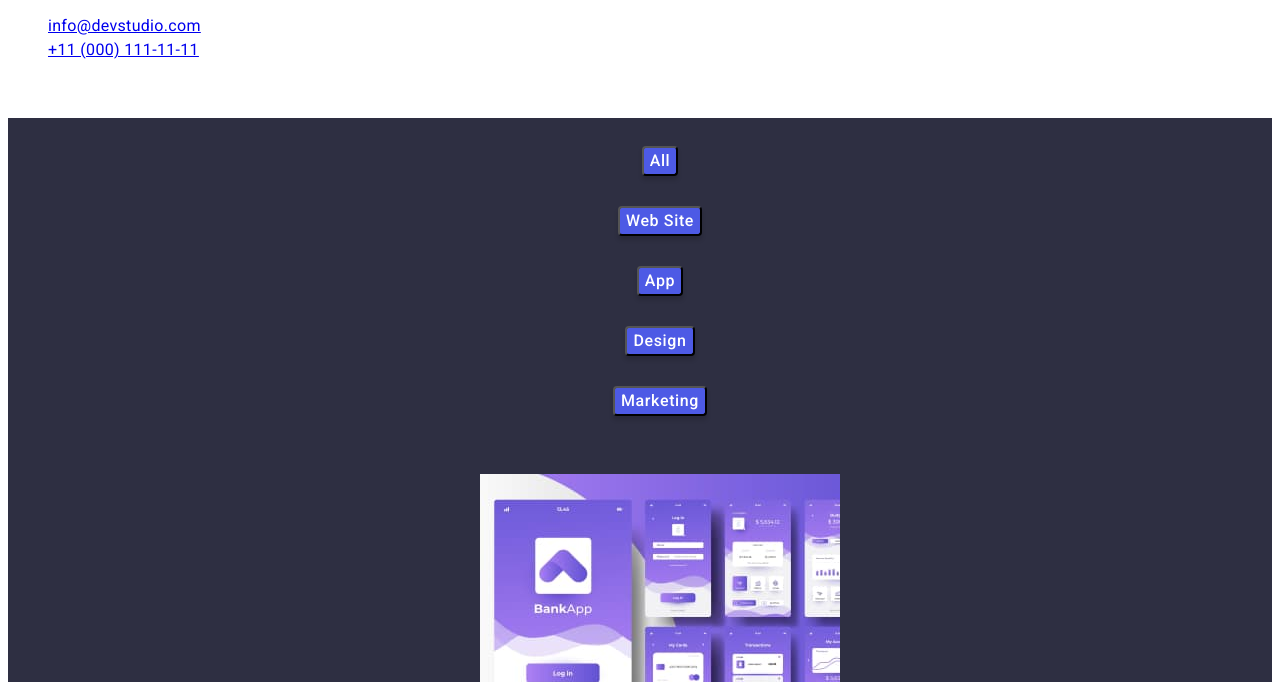
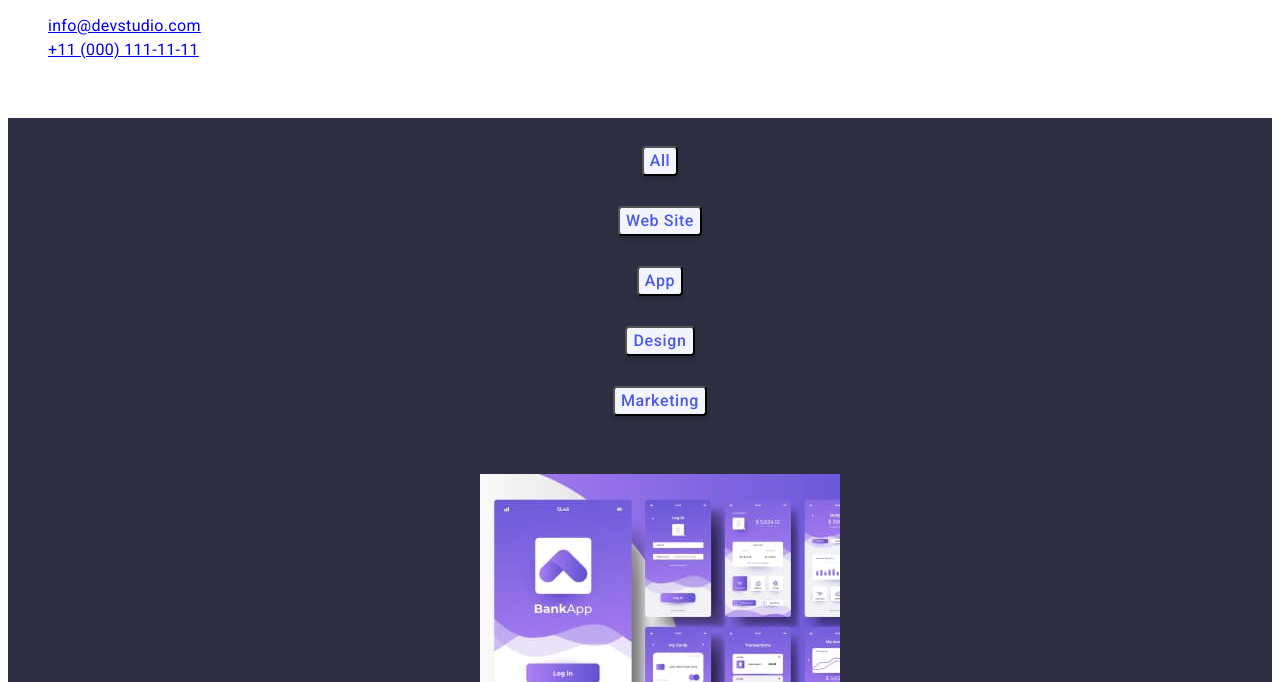
Before and after one commit to Viktoriya-ri/goit-markup-hw-02, a plain HTML site: page portfolio.html in a window 1280 px wide. Shown: the part 118-800 px from the top of the page. Drawn offline with Linux system fonts and the light colour scheme.

Commit message:
Update styles.css

```diff
--- a/css/styles.css
+++ b/css/styles.css
@@ -113,7 +113,7 @@ body {
     cursor: pointer;
  }
  .button-p {
-    background-color: #4D5AE5;
+    background-color: var(--color-light);
     box-shadow: 0px 4px 4px rgba(0, 0, 0, 0.15);
     border-radius: 4px;
     padding 16px, 32px, 16px, 32px;
@@ -123,7 +123,7 @@ body {
     font-size: 16px;
     line-height: 1.5;
     letter-spacing: 0.04em;
-    color: #ffffff;
+    color: var(--color-primary_brand);
     cursor: pointer;
  }
 .button-link:hover,
```
